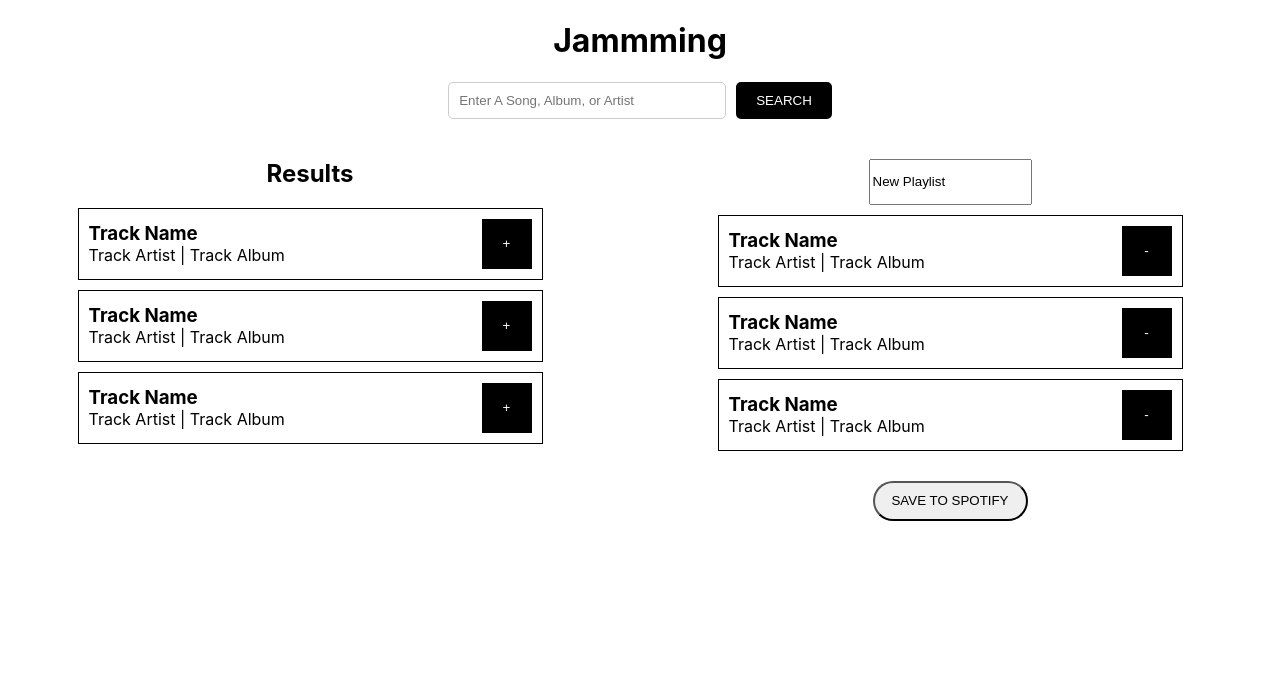
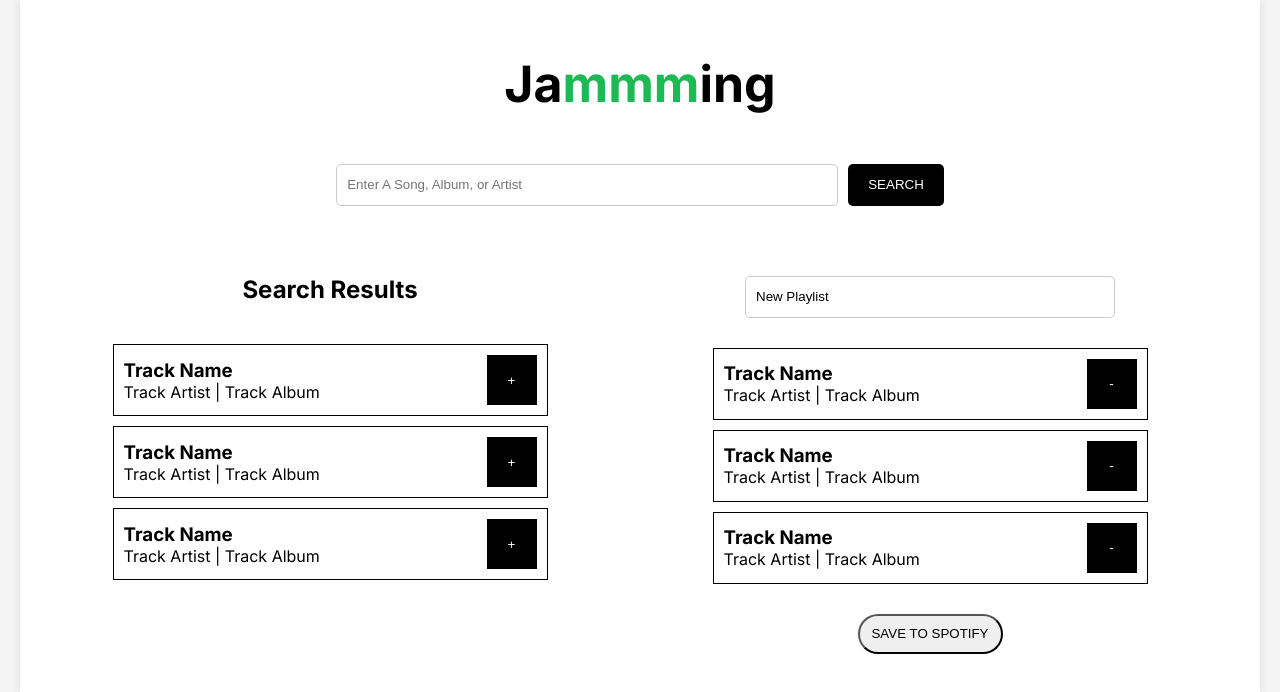
Before and after one commit to anishsharma21/jammming, a React (Create React App) app: page / in a window 1280 px wide. Shown: the top 692 px of the page. Built offline with nearby package versions, Linux system fonts and the light colour scheme.

Commit message:
Update styles and add new features

```diff
--- a/src/App/App.css
+++ b/src/App/App.css
@@ -1,11 +1,36 @@
+@import url('https://fonts.googleapis.com/css2?family=Inter:wght@400;700&display=swap');
+
+body {
+  font-family: 'Inter', sans-serif;
+  background-color: #f4f4f4;
+}
+
+.App {
+  max-width: 1200px;
+  margin: 0 auto;
+  padding: 20px;
+  box-shadow: 0px 0px 10px 0px rgba(0,0,0,0.1);
+  background-color: white;
+}
+
 .App h1 {
   text-align: center;
+  color: black; /* Spotify green */
+  font-size: 2em;
+  font-size: 50px;
+  margin-bottom: 50px;
+  font-weight: 700; /* Use the bold (700) weight for headers */
+}
+
+.App h1 .highlight {
+  color: #1db954; /* Spotify green */
 }
 
 .SearchResultsContainer {
   display: flex;
   justify-content: space-between;
   width: 100%;
+  margin-top: 50px;
 }
 
 .SearchResults, .Playlist {
--- a/src/App/App.js
+++ b/src/App/App.js
@@ -7,7 +7,7 @@ import Playlist from '../Playlist/Playlist';
 function App() {
   return (
     <div className="App">
-      <h1>Jammming</h1>
+      <h1>Ja<span className="highlight">mmm</span>ing</h1>
       <SearchBar />
       <div className="SearchResultsContainer">
         <SearchResults />
--- a/src/Playlist/Playlist.module.css
+++ b/src/Playlist/Playlist.module.css
@@ -6,12 +6,18 @@
   width: 100%; /* Add this line if you want the Playlist to take up the full width of its parent */
 }
 
-.Playlist input, .Playlist-save {
-  width: 25%;
-  height: 40px; /* Adjust as needed */
+.Playlist input {
+  width: 60%; /* Increase the width */
+  height: 20px; /* Adjust as needed */
+  padding: 10px; /* Add some padding */
+  border-radius: 5px; /* Give it rounded corners */
+  border: 1px solid #ccc; /* Set the border color */
+  margin-bottom: 20px; /* Add a bottom margin */
 }
 
 .Playlist-save {
+  width: 25%;
+  height: 40px; /* Adjust as needed */
   border-radius: 20px; /* Adjust as needed */
   margin-top: 20px;
 }
--- a/src/SearchBar/SearchBar.module.css
+++ b/src/SearchBar/SearchBar.module.css
@@ -5,11 +5,12 @@
   }
 
 .SearchBar input {
-    width: 20%;
+    width: 40%;
     padding: 10px;
     border-radius: 5px;
     border: 1px solid #ccc;
     margin-right: 10px;
+    height: 20px;
 }
 
 .SearchBar .SearchButton {
--- a/src/SearchResults/SearchResults.js
+++ b/src/SearchResults/SearchResults.js
@@ -5,7 +5,8 @@ import TrackList from '../TrackList/TrackList';
 function SearchResults() {
   return (
     <div className={styles.SearchResults}>
-      <h2 className={styles.SearchResultsHeader}>Results</h2> {/* Apply the new class here */}
+      <h2 className={styles.SearchResultsHeader}>Search Results</h2> {/* Apply the new class here */}
+      <div className={styles.placeholder}></div> {/* Add this line */}
       <TrackList />
     </div>
   );
--- a/src/SearchResults/SearchResults.module.css
+++ b/src/SearchResults/SearchResults.module.css
@@ -7,3 +7,7 @@
 .SearchResultsHeader {
   text-align: center;
 }
+
+.SearchResults .placeholder {
+  height: 10px; /* Set this to the total height of the input field in the Playlist component, including padding and margin */
+}
```
